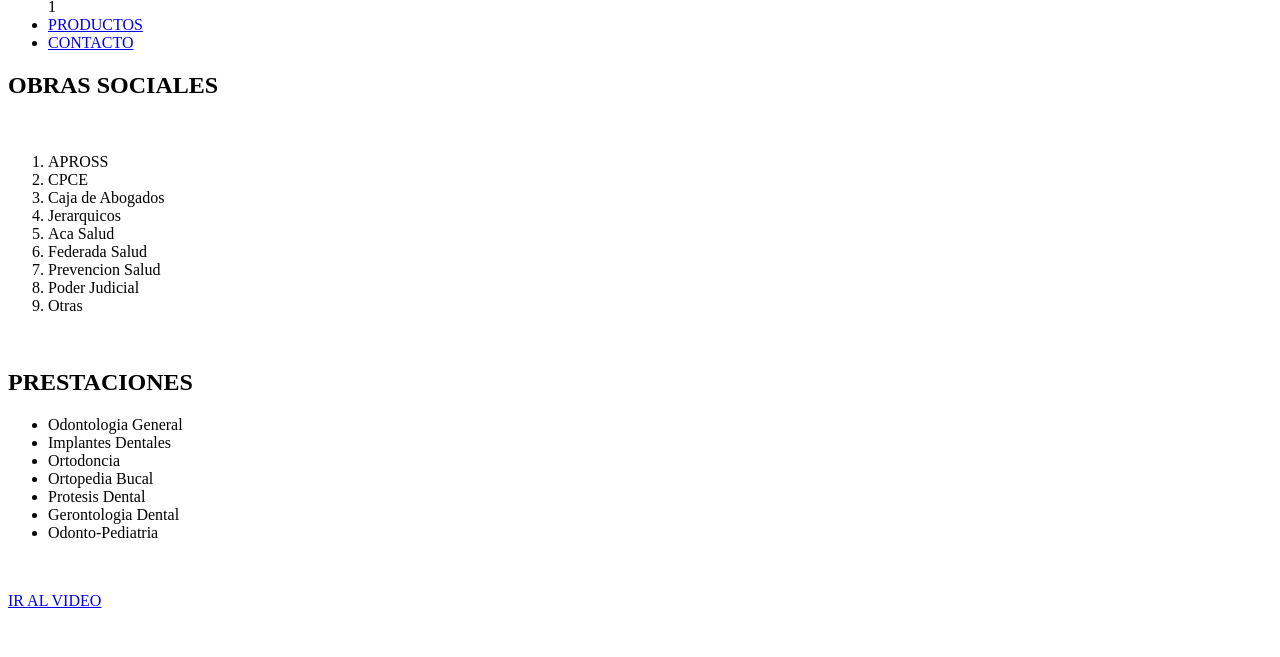
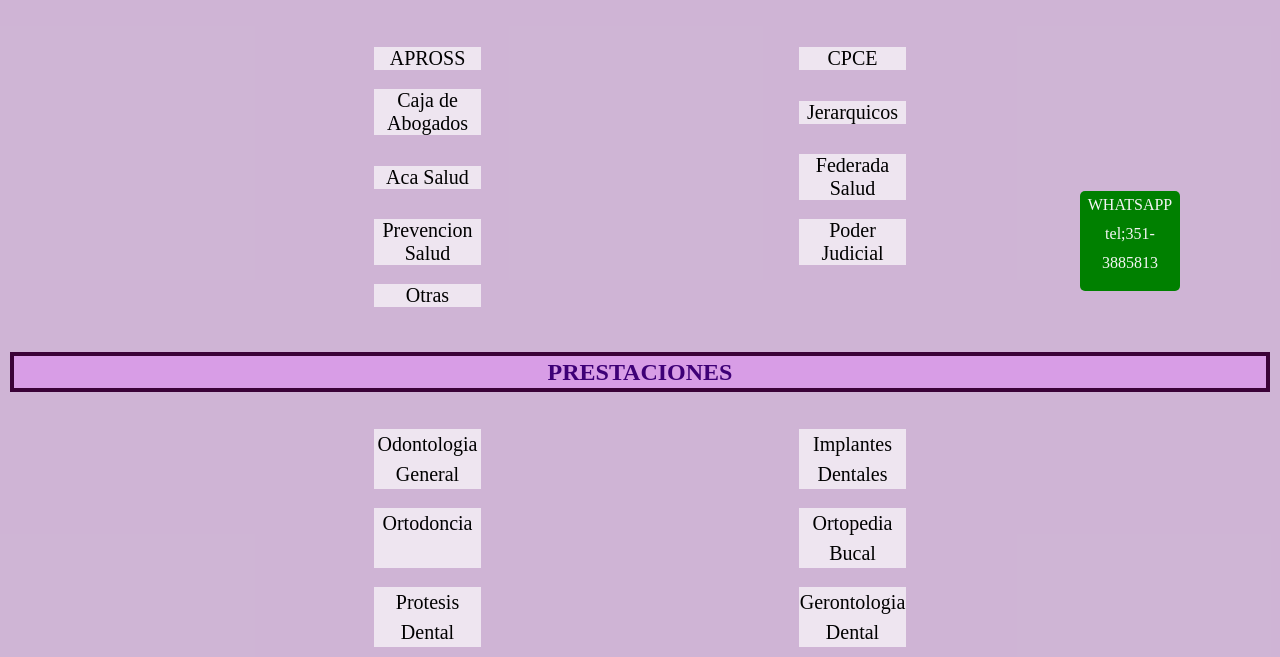
Before and after one commit to Arlye07/3entrega, a plain HTML site: page paginas/ODONTOLOGIA.html in a window 1280 px wide. Shown: the part 229-886 px from the top of the page. Drawn offline with nearby package versions, Linux system fonts and the light colour scheme; files that its build step writes are made by us from their sources.

Commit message:
trabajo vemos

```diff
--- a/paginas/ODONTOLOGIA.html
+++ b/paginas/ODONTOLOGIA.html
@@ -6,7 +6,7 @@
     <meta http-equiv="X-UA-Compatible" content="IE=edge">
     <meta name="viewport" content="width=device-width, initial-scale=1.0">
     <link rel="shortcut icon" href="../Imagenes/logo pestaña.png">
-    <link rel="stylesheet" href="../styles.css">
+    <link rel="stylesheet" href="../style.css">
     <title>Document</title>
 </head>
 
--- a/paginas/PRODUCTOS.html
+++ b/paginas/PRODUCTOS.html
@@ -6,7 +6,7 @@
     <meta http-equiv="X-UA-Compatible" content="IE=edge">
     <meta name="viewport" content="width=device-width, initial-scale=1.0">
     <link rel="shortcut icon" href="../Imagenes/logo pestaña.png">
-    <link rel="stylesheet" href="../styles.css">
+    <link rel="stylesheet" href="../style.css">
     <title>PRODUCTOS</title>
 </head>
 
```
Also changed, not shown: paginas/SERVICIOS.html (+1 -1 lines), paginas/contacto.html (+1 -1 lines), paginas/staff.html (+1 -1 lines).
